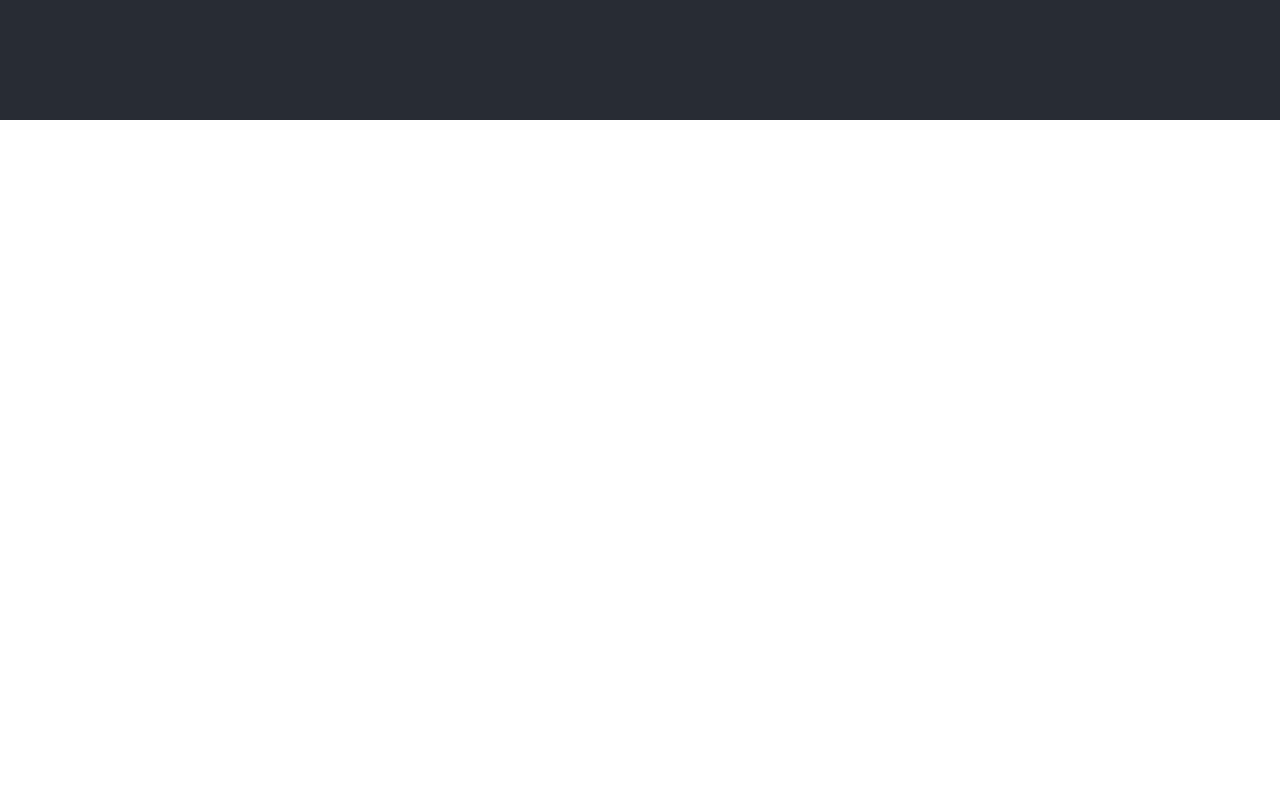
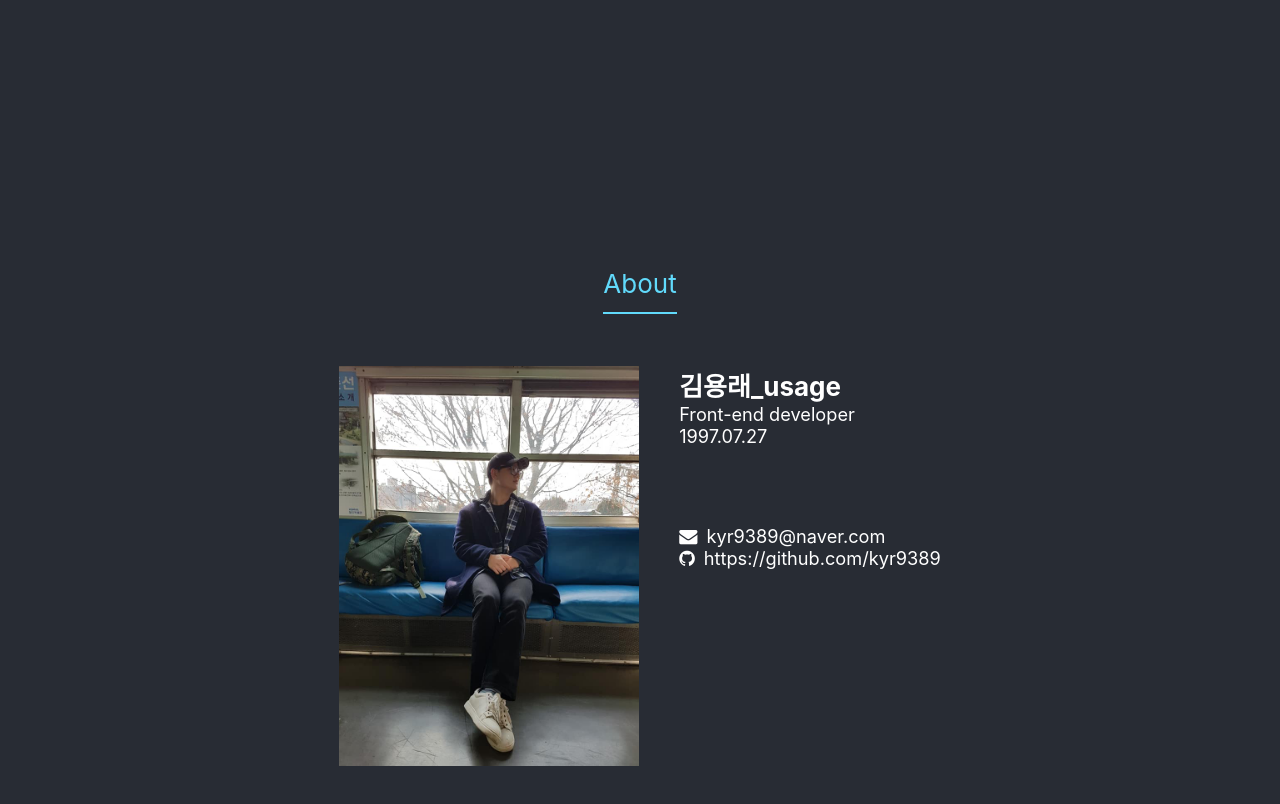
Before and after one commit to usageness/portfolio, a React (Create React App) app: page / in a window 1280 px wide. Shown: the part 680-1484 px from the top of the page. Before the commit the page ends 800 px from the top, so only its background shows below. Built offline with nearby package versions, Linux system fonts and the light colour scheme.

Commit message:
About page added
Signed-off-by: Kim YongRae <kyr9389@naver.com>

```diff
--- a/public/index.html
+++ b/public/index.html
@@ -24,7 +24,7 @@
       work correctly both with client-side routing and a non-root public URL.
       Learn how to configure a non-root public URL by running `npm run build`.
     -->
-    <link rel="stylesheet" href="https://maxcdn.bootstrapcdn.com/font-awesome/4.7.0/css/font-awesome.min.css">
+    <link rel="stylesheet" href="https://cdnjs.cloudflare.com/ajax/libs/font-awesome/4.7.0/css/font-awesome.min.css">
     <title>yongrae Kim portfolio</title>
   </head>
   <body>
--- a/src/App.css
+++ b/src/App.css
@@ -13,7 +13,7 @@
   }
 }
 
-.App-header {
+.App-header, section {
   background-color: #282c34;
   min-height: 100vh;
   display: flex;
@@ -27,6 +27,28 @@
 .App-link {
   color: #61dafb;
   text-decoration: none;
+}
+
+html {
+  scroll-behavior: smooth;
+}
+
+ul {
+  list-style: none;
+  margin: 0 auto;
+}
+
+li {
+  text-align: left;
+}
+
+a {
+  color: #ffffff;
+  text-decoration: none;
+}
+
+i {
+  margin-right: 0.5em;
 }
 
 .Headline {
@@ -44,6 +66,35 @@
   animation:
           typing 3.5s steps(20, end),
           blink-caret 1s step-end infinite;
+}
+
+.subtitle {
+  color: #61dafb;
+  border-bottom: .1em solid #61dafb;
+  padding-bottom: .5em;
+}
+
+.profile {
+  display: inline-block;
+  text-align: center;
+}
+
+.eachdiv {
+  display: inline-block;
+  text-align: center;
+  vertical-align: top;
+}
+
+.name {
+  font-weight: bold;
+}
+
+.description {
+  font-size: 0.7em;
+}
+
+.mt-3 {
+  margin-top: 3em;
 }
 
 @keyframes typing {
--- a/src/App.js
+++ b/src/App.js
@@ -1,4 +1,5 @@
 import React from 'react';
+import ppic from './img/ppic.jpg';
 import './App.css';
 
 function App() {
@@ -16,7 +17,30 @@ function App() {
                     view more
                 </a>
             </header>
+            <section id="about">
+                <p className="subtitle">About</p>
+                <div className="profile">
+                    <p className="eachdiv">
+                        <img
+                            src={ppic}
+                            width='300'
+                            alt='profile picture'
+                        />
+                    </p>
+                    <p className="eachdiv">
+                        <ul>
+                            <li className="name">김용래_usage</li>
+                            <li className="description">Front-end developer</li>
+                            <li className="description">1997.07.27</li>
+                        </ul>
+                        <ul className="mt-3">
+                            <li className="description"><a href="mailto:kyr9389@naver.com"><i className="fa fa-envelope" aria-hidden="true"></i>kyr9389@naver.com</a></li>
+                            <li className="description"><a href="https://github.com/kyr9389"><i className="fa fa-github" aria-hidden="true"></i>https://github.com/kyr9389</a></li>
+                        </ul>
 
+                    </p>
+                </div>
+            </section>
             <footer>
 
             </footer>
```
Lines whose indentation alone changed are shown as unchanged.
